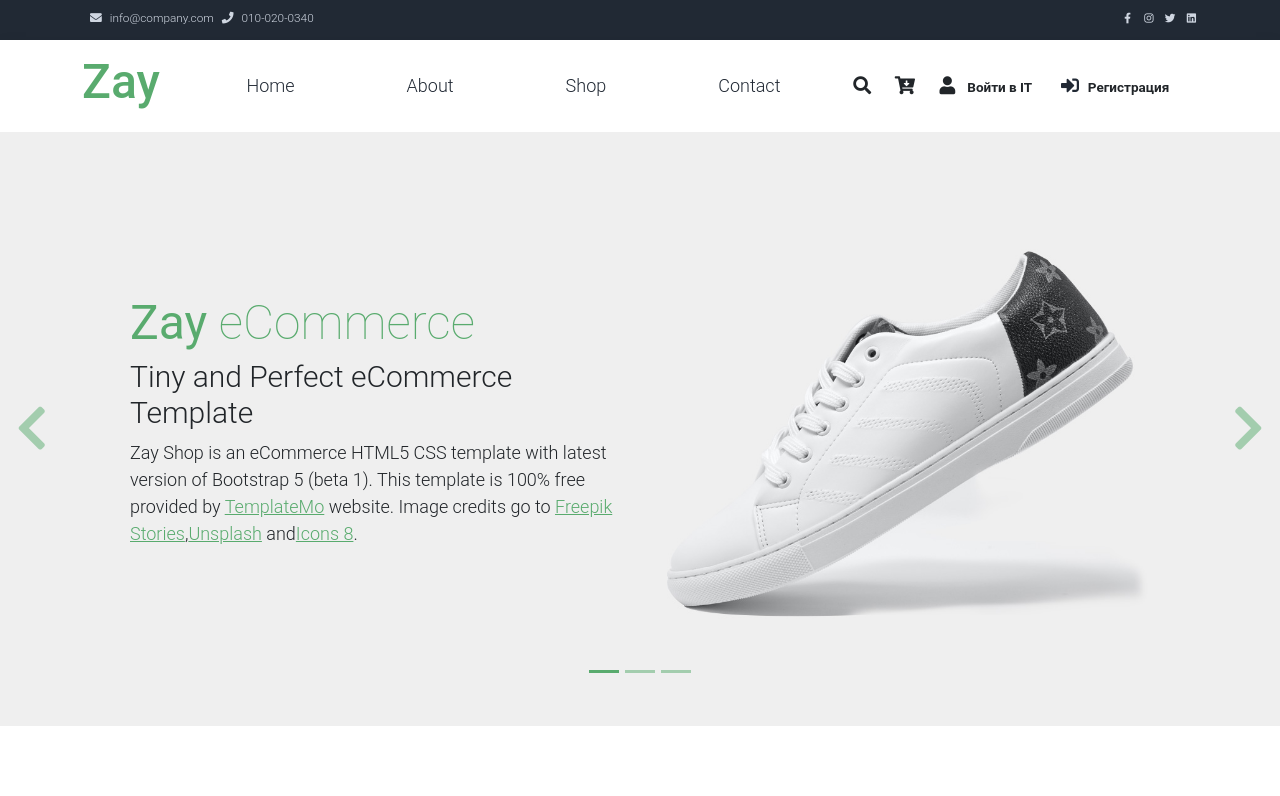
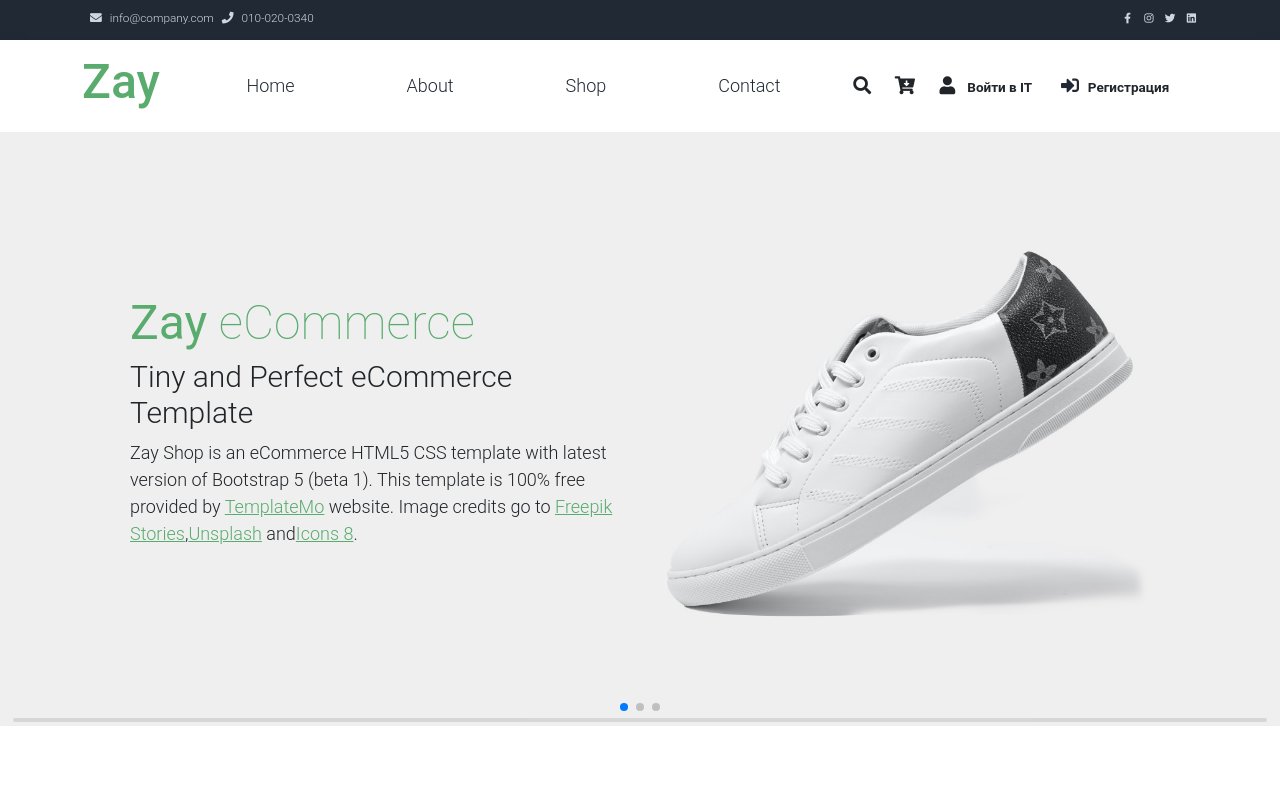
Before and after one commit to AlexP-96/online_store, a React (Create React App) app: page / in a window 1280 px wide. Shown: the top 796 px of the page. Built offline with nearby package versions, Linux system fonts and the light colour scheme.

Commit message:
выполнение по редиректу на страницу пользователя

```diff
--- a/src/App.jsx
+++ b/src/App.jsx
@@ -22,6 +22,7 @@ import Contacts from './components/contacts/Contacts';
 import Shop from './components/shop/Shop';
 import SignUp from './components/contacts/authorization/SignUp';
 import Authorization from './authorization/Registration';
+import UserAuthorized from './components/authorizied_user/UserAuthorized';
 
 const App = () => (
     <BrowserRouter>
@@ -55,7 +56,7 @@ const App = () => (
                 />
                 <Route
                     path='/study'
-                    element={<About />}
+                    element={<UserAuthorized />}
                 />
             </Routes>
             <FooterMain />
--- /dev/null
+++ b/src/components/authorizied_user/UserAuthorized.jsx
@@ -0,0 +1,26 @@
+import React from 'react';
+import { useNavigate } from 'react-router-dom';
+
+const UserAuthorized = () => {
+    const userAuth = useNavigate();
+
+    if (JSON.parse(localStorage.getItem('authUser'))) {
+
+        const infoUser = () => {
+            (function () {
+
+            }());
+        };
+
+        return (
+            <div>
+                userAuth
+            </div>
+        );
+    } else {
+        return (userAuth('/authorization'));
+    }
+
+};
+
+export default UserAuthorized;
--- a/src/components/home/banner/BannerHero.jsx
+++ b/src/components/home/banner/BannerHero.jsx
@@ -30,26 +30,16 @@ const BannerHero = () => {
             className='carousel slide'
             data-bs-ride='carousel'
         >
-            <ol className='carousel-indicators'>
-                <li
-                    data-bs-target='#template-mo-zay-hero-carousel'
-                    data-bs-slide-to='0'
-                    className='active'
-                ></li>
-                <li
-                    data-bs-target='#template-mo-zay-hero-carousel'
-                    data-bs-slide-to='1'
-                ></li>
-                <li
-                    data-bs-target='#template-mo-zay-hero-carousel'
-                    data-bs-slide-to='2'
-                ></li>
-            </ol>
+
             <div className='carousel-inner'>
                 <Swiper
+                    modules={[Navigation, Pagination ]}
                     spaceBetween={50}
                     slidesPerView={1}
-                    onSwiper={(swiper) => (swiperRef.current = Swiper)}
+                    pagination={{ clickable: true }}
+                    scrollbar={{ draggable: true }}
+                    onSwiper={(swiper) => console.log(swiper)}
+                    onSlideChange={() => console.log('slide change')}
                 >
                     <SwiperSlide>
                         <div className='carousel-item'>
@@ -147,19 +137,31 @@ const BannerHero = () => {
                         </div>
                     </SwiperSlide>
 
+                    {/*<ol className='carousel-indicators'>*/}
+                    {/*    <li*/}
+                    {/*        className='swiper-pagination-bullet swiper-pagination-bullet-active'*/}
+                    {/*    ></li>*/}
+                    {/*    <li*/}
+                    {/*        className='swiper-pagination-bullet'*/}
+                    {/*    ></li>*/}
+                    {/*    <li*/}
+                    {/*        className='swiper-pagination-bullet'*/}
+                    {/*    ></li>*/}
+                    {/*</ol>*/}
+                    {/*<div className="swiper-button-prev">*/}
+                    {/*    <a className='carousel-control-prev text-decoration-none w-auto ps-3'>*/}
+                    {/*        <i className='fas fa-chevron-left'></i>*/}
+                    {/*    </a>*/}
+                    {/*</div>*/}
+                    {/*<div className="swiper-button-next">*/}
+                    {/*    <a className='carousel-control-next text-decoration-none w-auto pe-3'>*/}
+                    {/*        <i className='fas fa-chevron-right'></i>*/}
+                    {/*    </a>*/}
+                    {/*</div>*/}
+
                 </Swiper>
-                <a
-                    onClick={() => swiperRef.current.swiper.slidePrev()}
-                    className='carousel-control-prev text-decoration-none w-auto ps-3'
-                >
-                    <i className='fas fa-chevron-left'></i>
-                </a>
-                <a
-                    onClick={() => swiperRef.current.swiper.slideNext()}
-                    className='carousel-control-next text-decoration-none w-auto pe-3'
-                >
-                    <i className='fas fa-chevron-right'></i>
-                </a>
+
+
             </div>
 
         </div>
```
